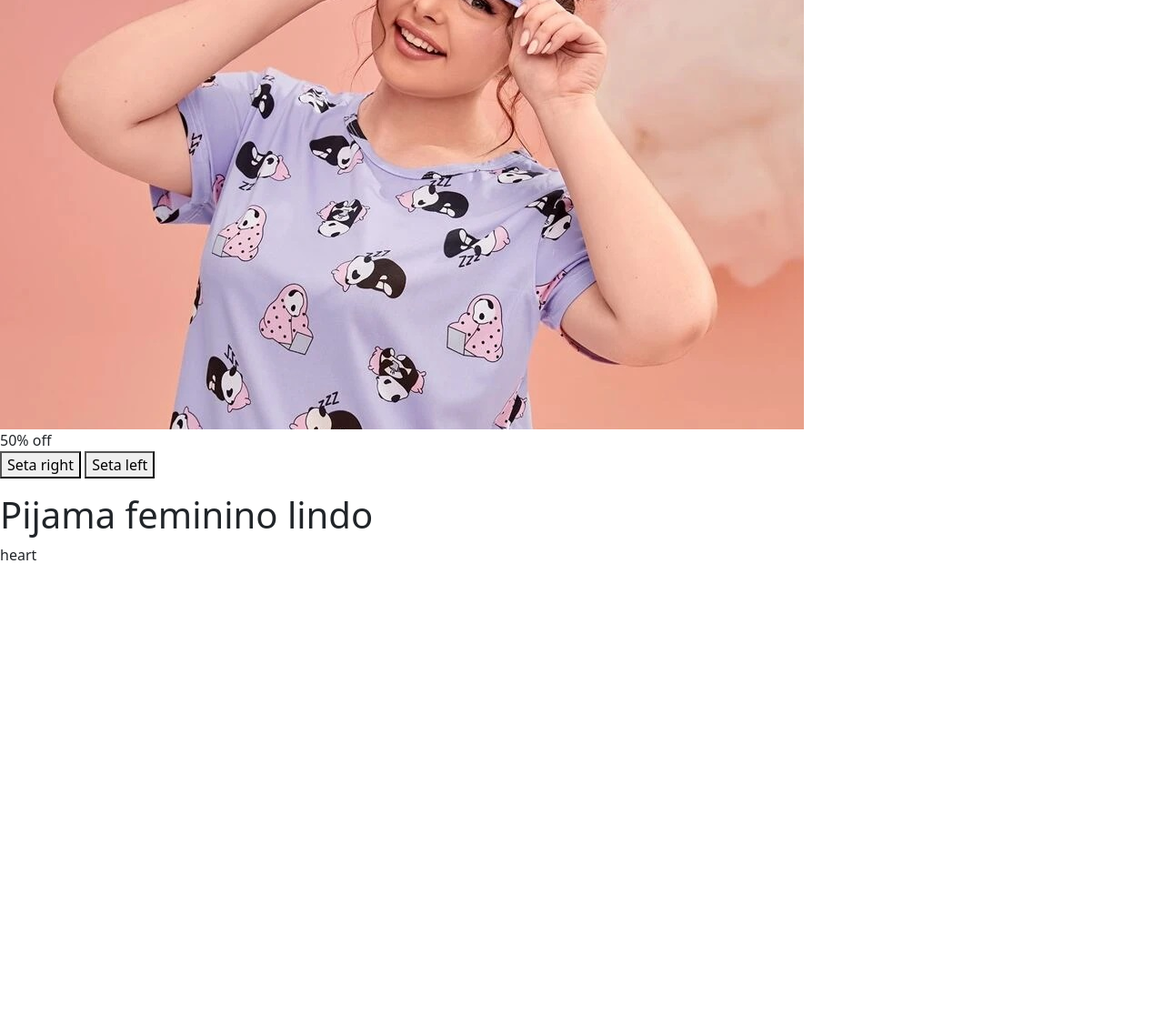
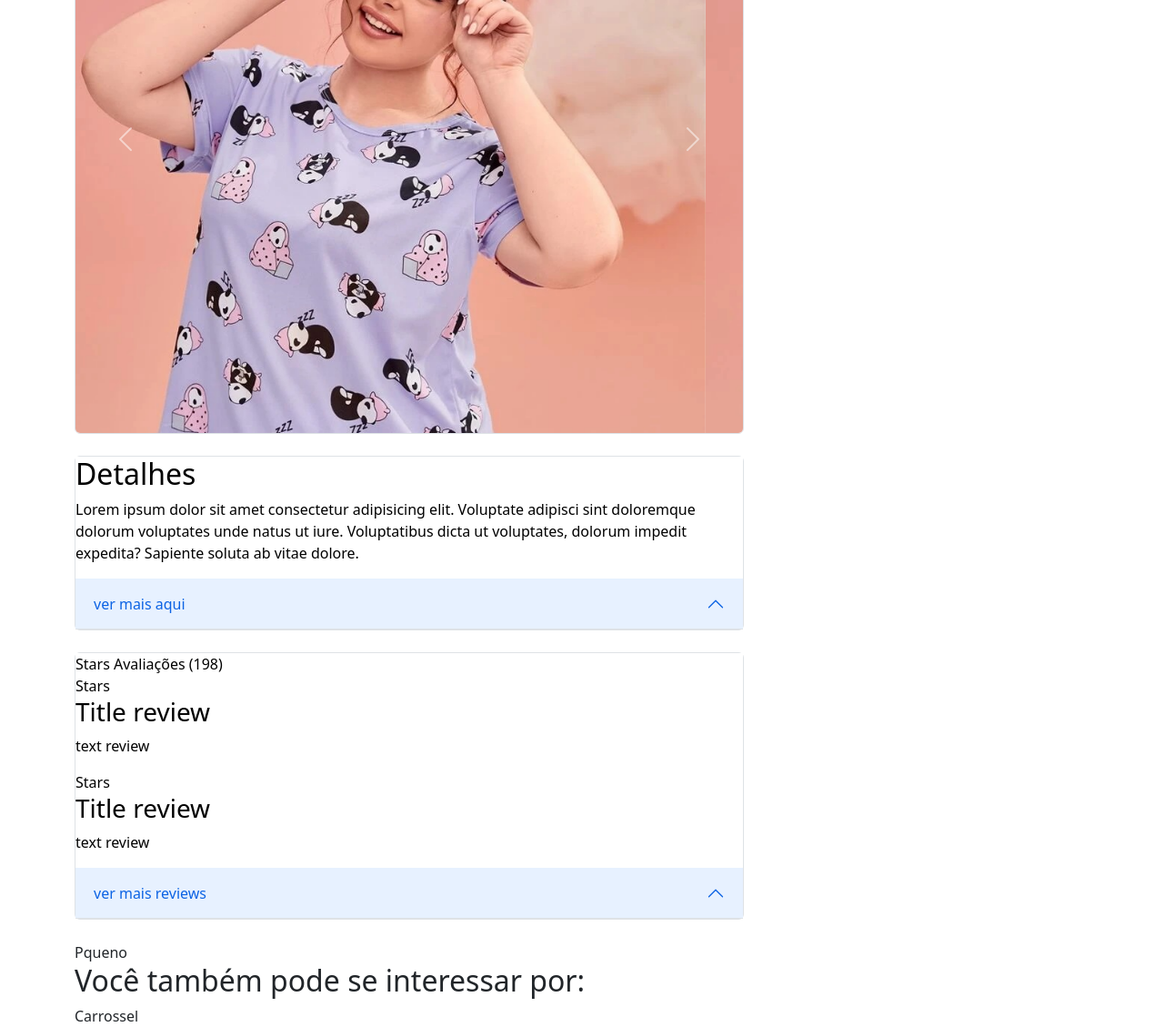
Before and after one commit to bruflor/desafio, a plain HTML site: page index.html in a window 1280 px wide. Shown: the part 299-1428 px from the top of the page at 91% size. Before the commit the page ends 921 px from the top, so only its background shows below. Drawn offline with nearby package versions, Linux system fonts and the light colour scheme.

Commit message:
initial structure

```diff
--- a/index.html
+++ b/index.html
@@ -7,7 +7,6 @@
     <title>Target Store - Bruna Flôr</title>
     <link href="https://cdn.jsdelivr.net/npm/bootstrap@5.2.0/dist/css/bootstrap.min.css" rel="stylesheet"
         integrity="sha384-gH2yIJqKdNHPEq0n4Mqa/HGKIhSkIHeL5AyhkYV8i59U5AR6csBvApHHNl/vI1Bx" crossorigin="anonymous">
-
 </head>
 
 <body>
@@ -24,8 +23,6 @@
                 </div>
             </div>
         </nav>
-    </header>
-    <main>
         <!-- menu -->
         <nav class="bg-light">
             <div>
@@ -48,34 +45,146 @@
             </div>
         </nav>
 
-        <!-- main container -->
-        <div>
+    </header>
+    <main class="container">
+        <div class="row row-cols-2">
+
             <!-- image and detail container -->
-            <div>
+            <div class="col col-md-8">
                 <!-- imagem -->
-                <div>
-                    <div style="width: 884px; height: 667px; overflow: hidden;">
-                        <img src="./assets/img-1.jpg" alt="mulher plus size com pijama de panda">
+                <div class="row border rounded my-4 g-0 overflow-hidden">
+                    <div id="product-galery" class="carousel slide" style="height: 646px ;" data-bs-ride="carousel">
+                        <div class="carousel-inner">
+                            <div class="carousel-item active">
+                                <img src="./assets/img-1.jpg" class="d-block w-100" alt="...">
+                            </div>
+                            <div class="carousel-item">
+                                <img src="./assets/img-2.jpg" class="d-block w-100" alt="...">
+                            </div>
+                        </div>
+                        <button class="carousel-control-prev" type="button" data-bs-target="#product-galery"
+                            data-bs-slide="prev">
+                            <span class="carousel-control-prev-icon" aria-hidden="true"></span>
+                            <span class="visually-hidden">Previous</span>
+                        </button>
+                        <button class="carousel-control-next" type="button" data-bs-target="#product-galery"
+                            data-bs-slide="next">
+                            <span class="carousel-control-next-icon" aria-hidden="true"></span>
+                            <span class="visually-hidden">Next</span>
+                        </button>
+                    </div>
+                </div>
+
+                <!-- details -->
+                <div class=" accordion accordion-flush border rounded my-4" id="product-details">
+                    <div class="accordion-item">
+                        <h2>Detalhes</h2>
+                        <p>Lorem ipsum dolor sit amet consectetur adipisicing elit. Voluptate adipisci sint
+                            doloremque dolorum voluptates unde natus ut iure. Voluptatibus dicta ut voluptates,
+                            dolorum impedit expedita? Sapiente soluta ab vitae dolore.</p>
+                        <!-- <h2 class="accordion-header" id="headingOne"> -->
+
+                        <!-- </h2> -->
+                        <div id="product-details-body" class="accordion-collapse collapse" aria-labelledby="headingOne"
+                            data-bs-parent="#accordionExample">
+                            <div class="accordion-body">
+                                <p>Lorem ipsum dolor sit amet consectetur adipisicing elit. Voluptate adipisci sint
+                                    doloremque dolorum voluptates unde natus ut iure. Voluptatibus dicta ut voluptates,
+                                    dolorum impedit expedita? Sapiente soluta ab vitae dolore.</p>
+                            </div>
+                        </div>
+                        <button class="accordion-button" type="button" data-bs-toggle="collapse"
+                            data-bs-target="#product-details-body" aria-expanded="true"
+                            aria-controls="product-details-body">
+                            ver mais aqui </button>
+                    </div>
+                </div>
+                <!-- review -->
+                <div class=" accordion accordion-flush border rounded my-4" id="product-review">
+                    <div class="accordion-item">
+                        <div>Stars
+                            <span>Avaliações (198)</span>
                         </div>
 
                         <div>
-                        <span>50%</span>
-                        <span>off</span>
+                            <span>Stars</span>
+                            <h3>Title review</h3>
+                            <p>text review</p>
                         </div>
-                    <button>Seta right</button>
-                    <button>Seta left</button>
+                        <div>
+                            <span>Stars</span>
+                            <h3>Title review</h3>
+                            <p>text review</p>
                         </div>
-                <!-- details -->
+                        <!-- <h2 class="accordion-header" id="headingOne"> -->
+
+                        <!-- </h2> -->
+                        <div id="product-review-body" class="accordion-collapse collapse" aria-labelledby="headingOne"
+                            data-bs-parent="#accordionExample">
+                            <div class="accordion-body">
                                 <div>
-                    <p></p>
+                                    <span>Stars</span>
+                                    <h3>Title review</h3>
+                                    <p>text review</p>
+                                </div>
+
                                 <div>
+                                    <span>Stars</span>
+                                    <h3>Title review</h3>
+                                    <p>text review</p>
+                                </div>
+                                <div>
+                                    <span>Stars</span>
+                                    <h3>Title review</h3>
+                                    <p>text review</p>
+                                </div>
+                                <div>
+                                    <span>Stars</span>
+                                    <h3>Title review</h3>
+                                    <p>text review</p>
+                                </div>
+
+                            </div>
+                        </div>
+
+                        <button class="accordion-button" type="button" data-bs-toggle="collapse"
+                            data-bs-target="#product-review-body" aria-expanded="true"
+                            aria-controls="product-review-body">
+                            ver mais reviews </button>
+                    </div>
+                </div>
+
+            </div>
+
+
+
+            <!-- options and frete container -->
+            <div class="col col-md-4 ">
+                <!-- options -->
+                <div class="sticky-top mt-4 bg-light">
+                    <p>marca</p>
                     <h1>Pijama feminino lindo</h1>
                     <span>heart</span>
                 </div>
+                <!-- frete -->
             </div>
         </div>
-            <!-- options and frete container -->
-            <div></div>
+
+        <!-- fazer o carrossel de produtos similares diferente para dispositivo móvel e dispositivo grande -->
+        <!-- só display no sm -->
+        <div class="d-md-none">Grabde</div>
+        <div>Pqueno</div>
+
+
+
+
+
+
+
+
+        <div>
+            <h2>Você também pode se interessar por:</h2>
+            <div>Carrossel</div>
         </div>
     </main>
 
```
Lines whose indentation alone changed are shown as unchanged.
